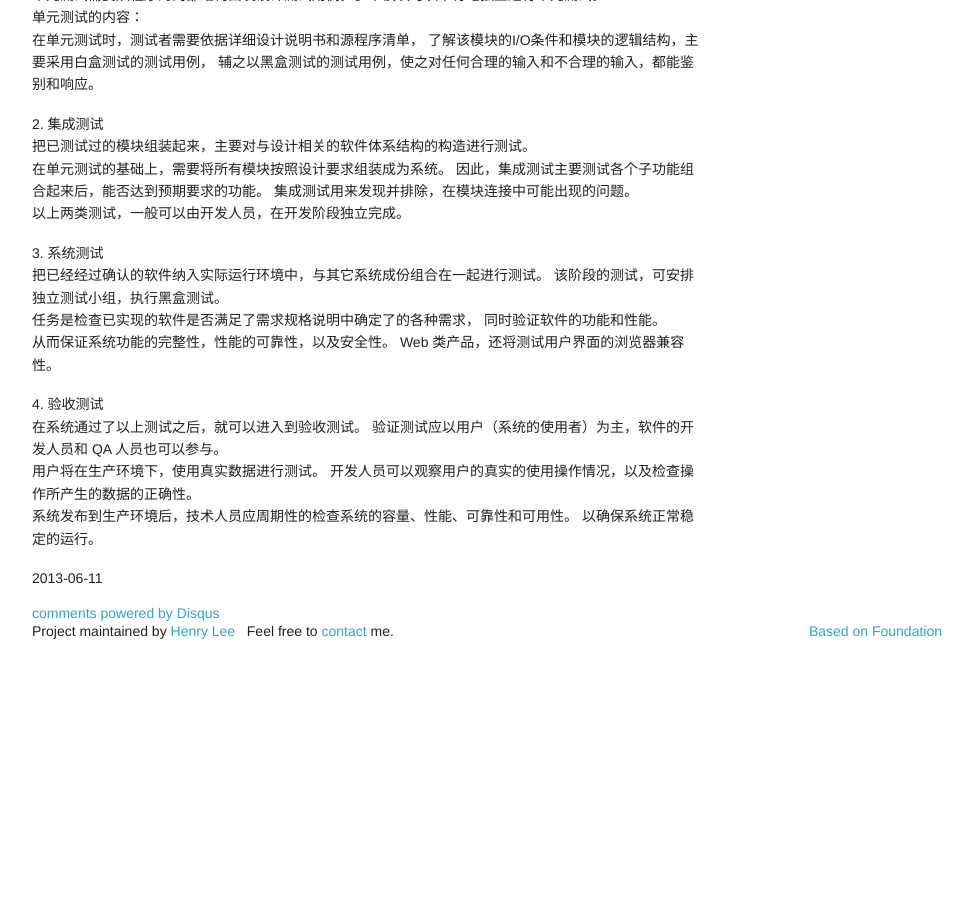
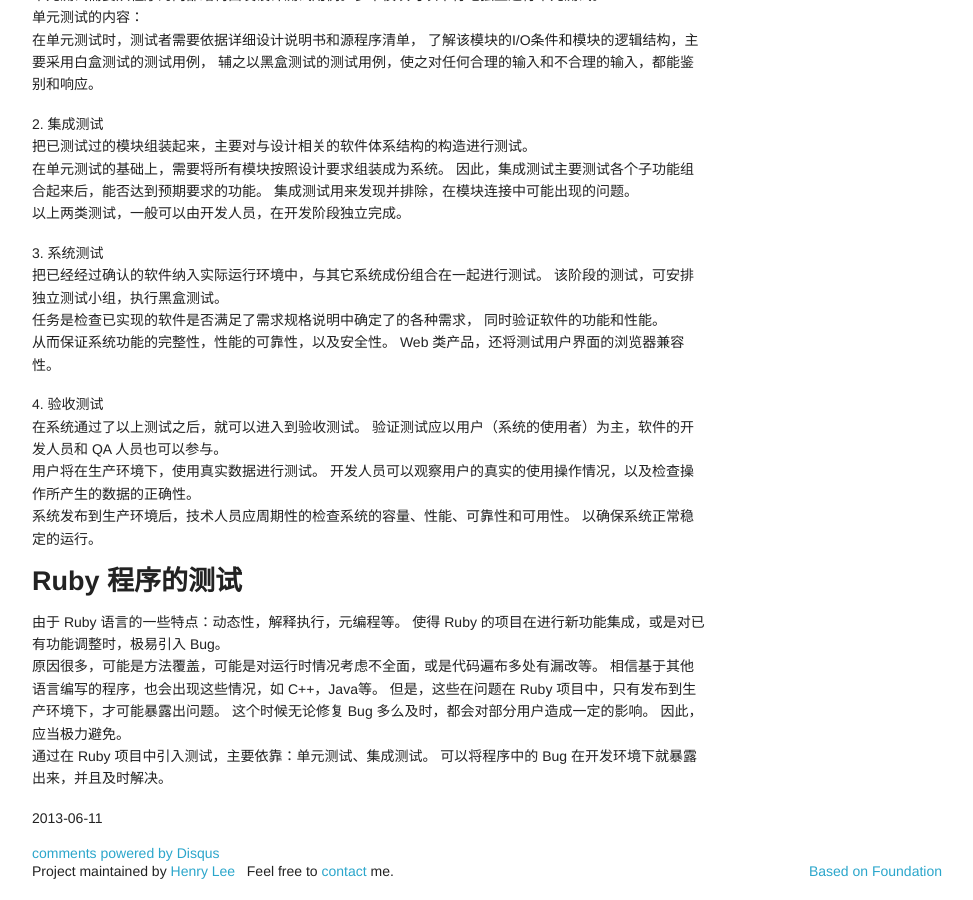
Before and after one commit to manageyp/manageyp.github.com, a Jekyll site: the page built from _posts/2013-06-11-about-software-testing.html, in a window 1280 px wide and 900 px high, scrolled down 682 px. Shown: the whole window, without its empty margins (153-1126 px from the left). Built offline with Jekyll 4.4.1, drawn with Linux system fonts in a browser that asks for light colours; nearby versions of some CDN libraries; comment, search, counter and statistics services are not loaded; before the commit the page ends 1342 px from its top, so only the background shows below that.

Commit message:
[Change] software testing post, add ruby testing

```diff
--- a/_posts/2013-06-11-about-software-testing.html
+++ b/_posts/2013-06-11-about-software-testing.html
@@ -81,3 +81,18 @@ record_on: 2013-06-11
   系统发布到生产环境后，技术人员应周期性的检查系统的容量、性能、可靠性和可用性。
   以确保系统正常稳定的运行。
 </p>
+
+<h3>Ruby 程序的测试</h3>
+
+<p>
+  由于 Ruby 语言的一些特点：动态性，解释执行，元编程等。
+  使得 Ruby 的项目在进行新功能集成，或是对已有功能调整时，极易引入 Bug。<br />
+  原因很多，可能是方法覆盖，可能是对运行时情况考虑不全面，或是代码遍布多处有漏改等。
+  相信基于其他语言编写的程序，也会出现这些情况，如 C++，Java等。
+  但是，这些在问题在 Ruby 项目中，只有发布到生产环境下，才可能暴露出问题。
+  这个时候无论修复 Bug 多么及时，都会对部分用户造成一定的影响。
+  因此，应当极力避免。<br />
+
+  通过在 Ruby 项目中引入测试，主要依靠：单元测试、集成测试。
+  可以将程序中的 Bug 在开发环境下就暴露出来，并且及时解决。
+</p>
```
